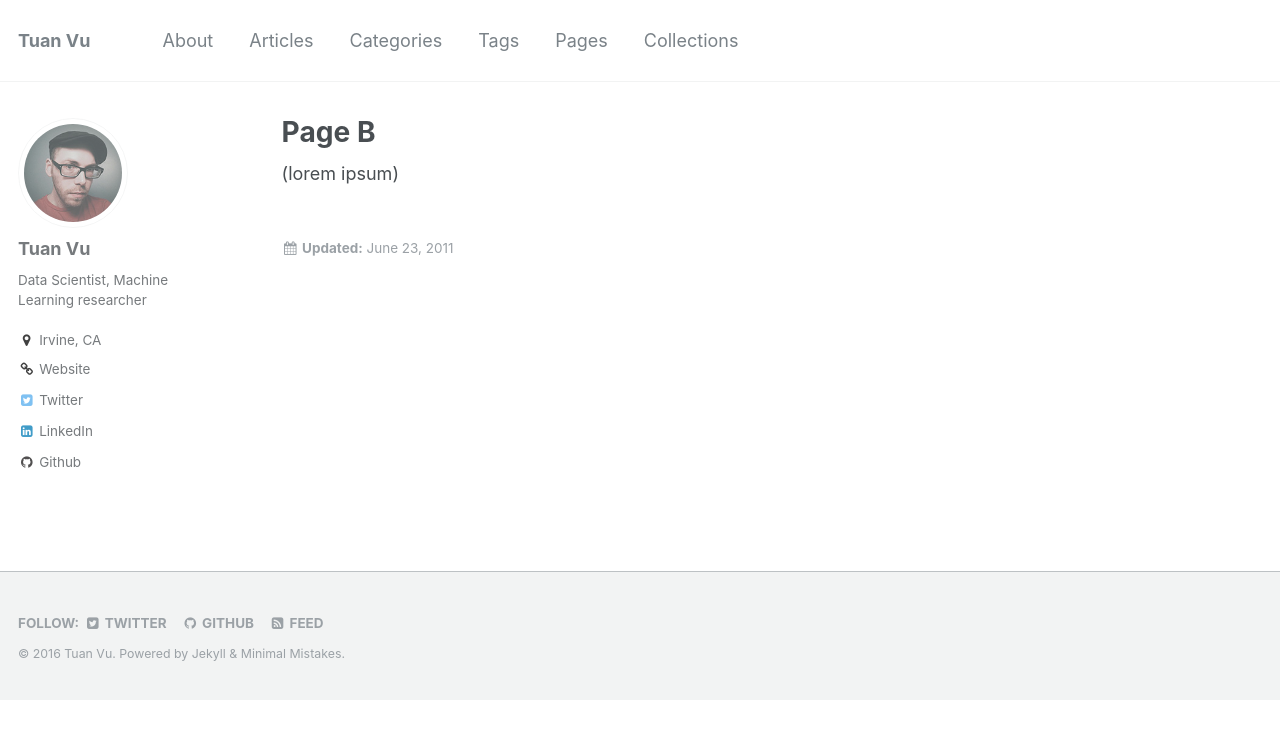
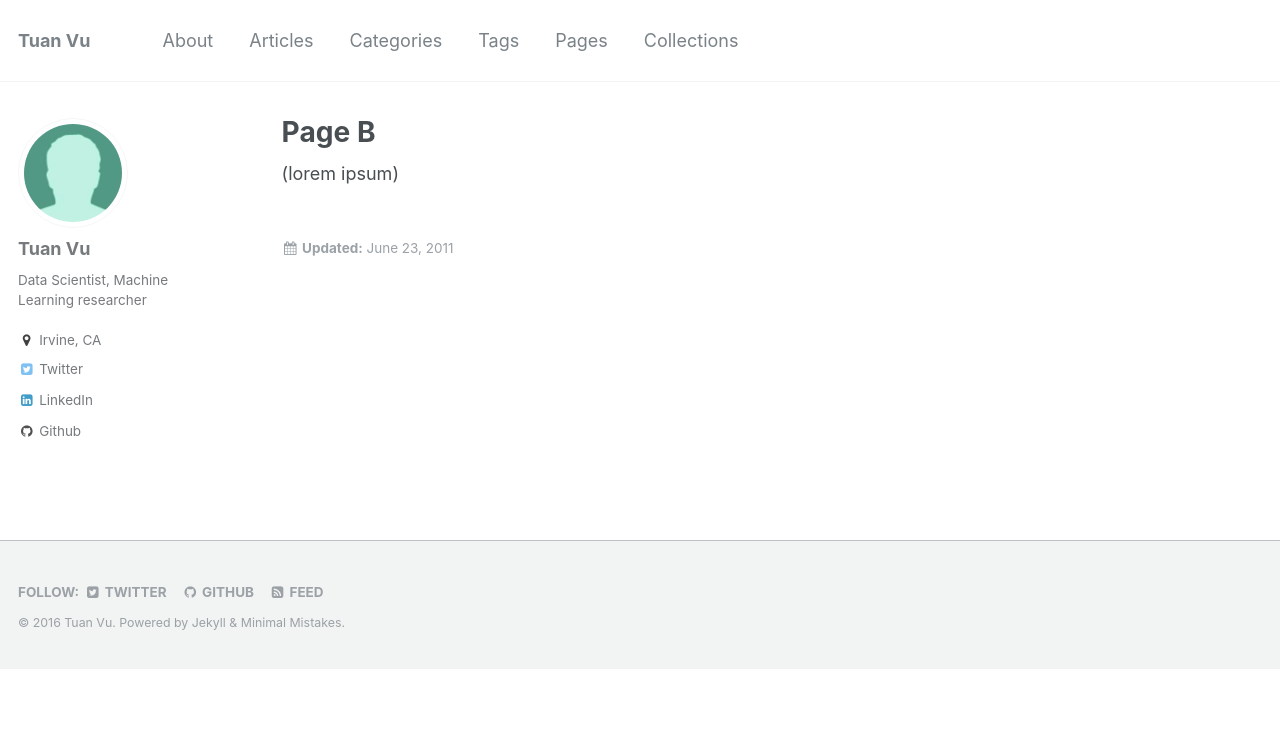
Before and after one commit to jeanho1/tuanavu.github.io, a Jekyll site: the page built from _pages/page-b.md, in a window 1280 px wide. Shown: the top 739 px of the page. Built offline with Jekyll 4.4.1, drawn with Linux system fonts in a browser that asks for light colours.

Commit message:
Update _config.yml

```diff
--- a/_config.yml
+++ b/_config.yml
@@ -80,11 +80,11 @@ analytics:
 # Site Author
 author:
   name             : *name
-  avatar           : "michael-rose.jpg"
+  avatar           : "bio-photo-2.jpg"
   bio              : "Data Scientist, Machine Learning researcher"
   location         : "Irvine, CA"
   email            :
-  uri              : "https://tuanavu.github.io"
+  uri              :
   bitbucket        :
   codepen          :
   dribbble         :
```
